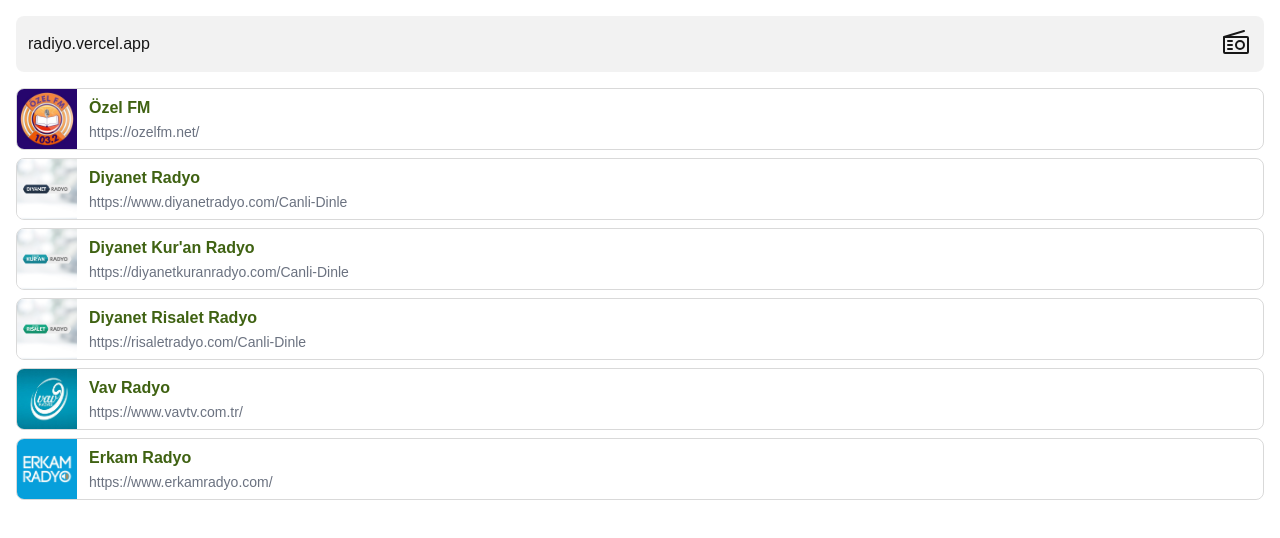
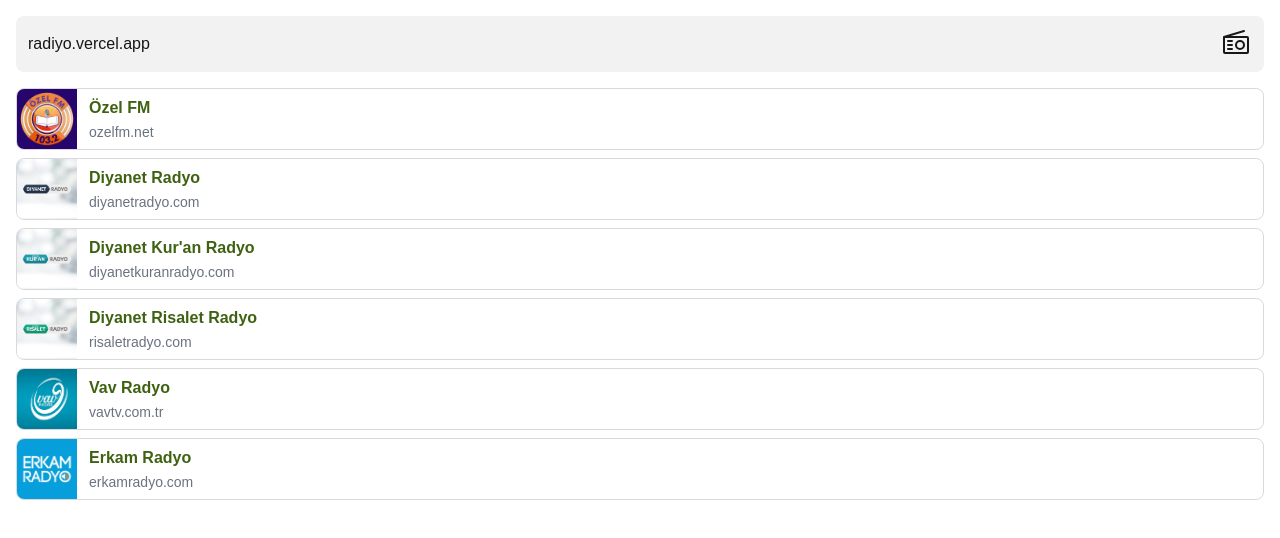
Before and after one commit to bayramarslan/radiyo, a Next.js app: page / in a window 1280 px wide. Shown: the top 538 px of the page. Built offline with nearby package versions, Linux system fonts and the light colour scheme.

Commit message:
Update page.tsx

```diff
--- a/app/page.tsx
+++ b/app/page.tsx
@@ -18,7 +18,7 @@
     {
       name: "Özel FM",
       url: "https://ozelfm.80.yayin.com.tr/;stream/1",
-      homepage: "https://ozelfm.net/",
+      homepage: "ozelfm.net",
       icon: "/images/logo/ozelfm-logo.jpg",
       country: "Türkiye",
       country_code: "TR",
@@ -26,7 +26,7 @@
     {
       name: "Diyanet Radyo",
       url: "https://eustr73.mediatriple.net/videoonlylive/mtikoimxnztxlive/broadcast_5e3c1171d7d2a.smil/playlist.m3u8",
-      homepage: "https://www.diyanetradyo.com/Canli-Dinle",
+      homepage: "diyanetradyo.com",
       icon: "/images/logo/diyanet-radyo.jpg",
       country: "Türkiye",
       country_code: "TR",
@@ -34,7 +34,7 @@
     {
       name: "Diyanet Kur'an Radyo",
       url: "https://eustr73.mediatriple.net/videoonlylive/mtikoimxnztxlive/broadcast_5e3c14192aa92.smil/playlist.m3u8",
-      homepage: "https://diyanetkuranradyo.com/Canli-Dinle",
+      homepage: "diyanetkuranradyo.com",
       icon: "/images/logo/diyanet-kuran-radyo.jpg",
       country: "Türkiye",
       country_code: "TR",
@@ -42,7 +42,7 @@
     {
       name: "Diyanet Risalet Radyo",
       url: "https://eustr76.mediatriple.net/videoonlylive/mtikoimxnztxlive/broadcast_5e3c1520b2626.smil/playlist.m3u8",
-      homepage: "https://risaletradyo.com/Canli-Dinle",
+      homepage: "risaletradyo.com",
       icon: "/images/logo/diyanet-risalet-radyo.jpg",
       country: "Türkiye",
       country_code: "TR",
@@ -50,7 +50,7 @@
     {
       name: "Vav Radyo",
       url:"https://trkvz-radyolar.ercdn.net/radyovav/playlist.m3u8",
-      homepage:"https://www.vavtv.com.tr/",
+      homepage:"vavtv.com.tr",
       icon:"/images/logo/vav-radyo.jpg",
       country:"Türkiye",
       country_code:"TR",
@@ -58,7 +58,7 @@
     {
       name: "Erkam Radyo",
       url:"https://api-tv5.yayin.com.tr:8002/mp3",
-      homepage:"https://www.erkamradyo.com/",
+      homepage:"erkamradyo.com",
       icon:"/images/logo/erkam-radyo.jpg",
       country:"Türkiye",
       country_code:"TR",
```
